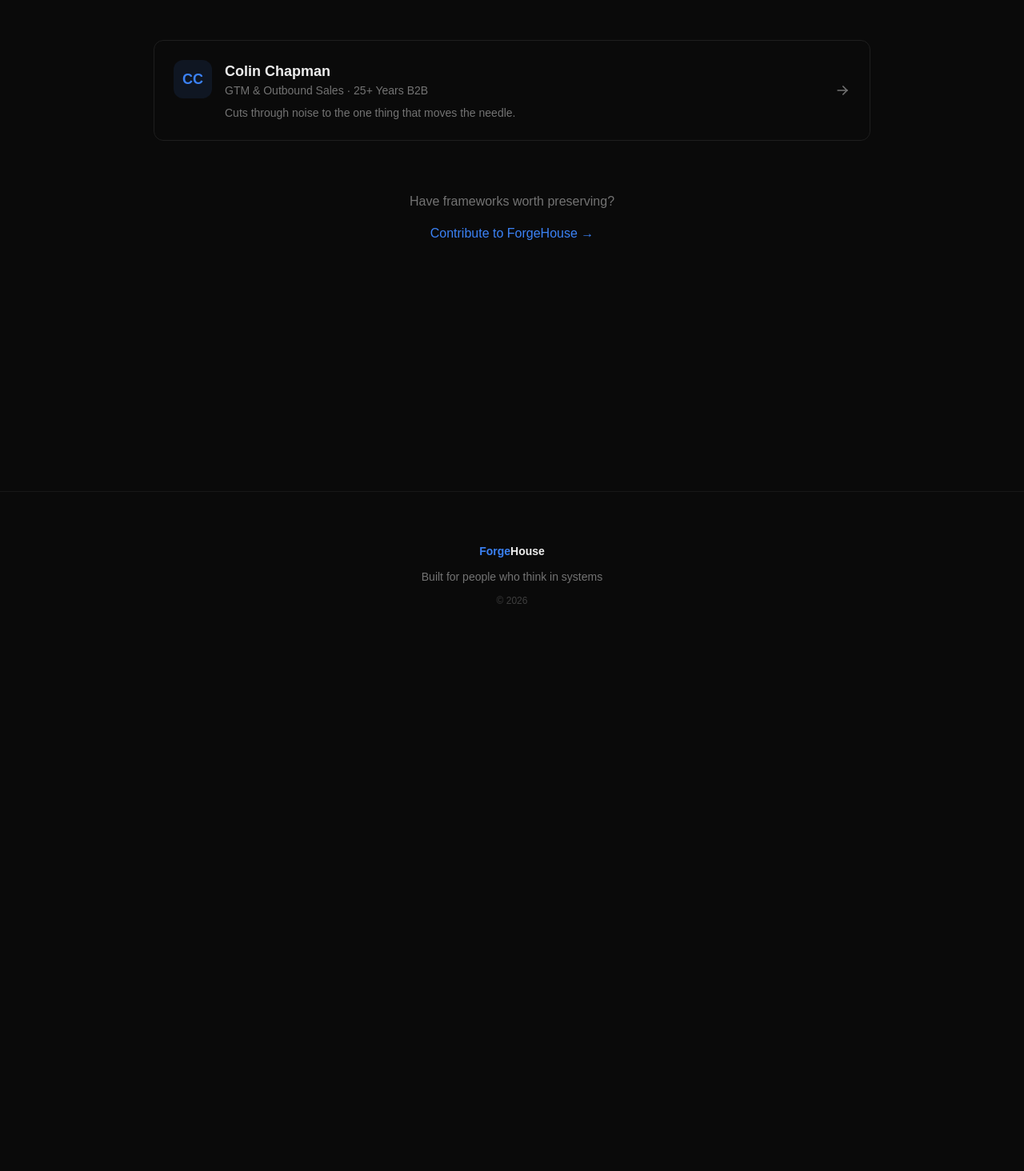
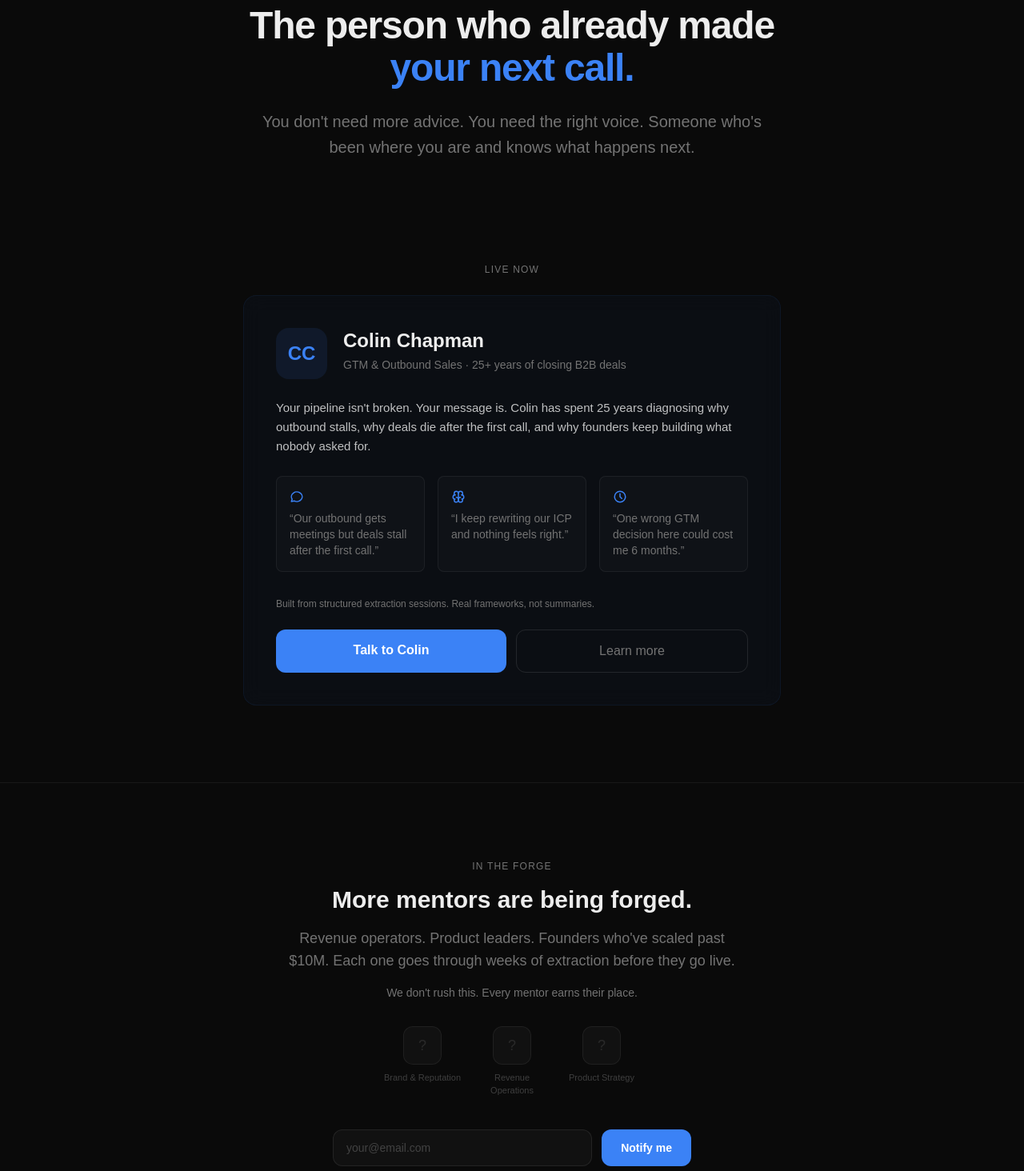
Before and after one commit to Apex-Sudo/forgehouse-site, a Next.js app: page /mentors in a window 1280 px wide. Shown: the part 186-1650 px from the top of the page at 80% size. Before the commit the page ends 1009 px from the top, so only its background shows below. Built offline with nearby package versions, Linux system fonts and the light colour scheme; no server answers.

Commit message:
feat: redesign /mentors as landing page with rich Colin card + waitlist

```diff
--- a/src/app/api/waitlist/route.ts
+++ b/src/app/api/waitlist/route.ts
@@ -1,32 +1,24 @@
-import { NextResponse } from "next/server";
+import { supabase } from "@/lib/supabase";
 
 export async function POST(req: Request) {
   try {
-    const { email, name } = await req.json();
-
-    if (!email) {
-      return NextResponse.json({ error: "Email is required" }, { status: 400 });
+    const { email } = (await req.json()) as { email?: string };
+    if (!email || !email.includes("@")) {
+      return Response.json({ error: "Valid email required" }, { status: 400 });
     }
 
-    const botToken = process.env.TELEGRAM_BOT_TOKEN;
-    const chatId = process.env.TELEGRAM_CHAT_ID;
+    // Upsert to avoid duplicates
+    const { error } = await supabase
+      .from("waitlist")
+      .upsert({ email: email.toLowerCase().trim() }, { onConflict: "email" });
 
-    if (botToken && chatId) {
-      const text = `🔔 *New ForgeHouse Waitlist Signup*\n\n*Email:* ${email.replace(/[_*[\]()~`>#+\-=|{}.!]/g, "\\$&")}${name ? `\n*Name:* ${name.replace(/[_*[\]()~`>#+\-=|{}.!]/g, "\\$&")}` : ""}\n\n_${new Date().toISOString()}_`;
-
-      await fetch(`https://api.telegram.org/bot${botToken}/sendMessage`, {
-        method: "POST",
-        headers: { "Content-Type": "application/json" },
-        body: JSON.stringify({
-          chat_id: chatId,
-          text,
-          parse_mode: "Markdown",
-        }),
-      }).catch((err) => console.error("[waitlist-telegram-error]", err));
+    if (error) {
+      console.error("Waitlist error:", error.message);
+      return Response.json({ error: "Failed to join waitlist" }, { status: 500 });
     }
 
-    return NextResponse.json({ ok: true });
+    return Response.json({ ok: true });
   } catch {
-    return NextResponse.json({ error: "Invalid request" }, { status: 400 });
+    return Response.json({ error: "Server error" }, { status: 500 });
   }
 }
--- a/src/app/mentors/page.tsx
+++ b/src/app/mentors/page.tsx
@@ -1,57 +1,178 @@
 "use client";
 import Link from "next/link";
-import { IconArrowRight } from "@tabler/icons-react";
-
-const mentors = [
-  {
-    slug: "colin-chapman",
-    name: "Colin Chapman",
-    title: "GTM & Outbound Sales · 25+ Years B2B",
-    tagline: "Cuts through noise to the one thing that moves the needle.",
-  },
-];
+import Image from "next/image";
+import { useState } from "react";
+import { IconArrowRight, IconMessageCircle, IconClock, IconBrain } from "@tabler/icons-react";
 
 export default function MentorsPage() {
+  const [email, setEmail] = useState("");
+  const [submitted, setSubmitted] = useState(false);
+  const [submitting, setSubmitting] = useState(false);
+
+  const handleWaitlist = async (e: React.FormEvent) => {
+    e.preventDefault();
+    if (!email || submitting) return;
+    setSubmitting(true);
+    try {
+      const res = await fetch("/api/waitlist", {
+        method: "POST",
+        headers: { "Content-Type": "application/json" },
+        body: JSON.stringify({ email }),
+      });
+      if (res.ok) setSubmitted(true);
+    } catch {
+      // silent
+    }
+    setSubmitting(false);
+  };
+
   return (
-    <div className="pt-20 pb-32 px-6">
-      <div className="max-w-4xl mx-auto">
-        <h1 className="text-3xl md:text-4xl font-bold tracking-tight mb-3">Mentors</h1>
-        <p className="text-muted text-lg mb-12">
-          Every mentor on ForgeHouse has made the hard calls themselves. Their agents carry real frameworks, not theory.
+    <div className="pt-16">
+      {/* Hero */}
+      <section className="px-6 py-24 md:py-32 max-w-4xl mx-auto text-center">
+        <h1 className="text-4xl md:text-5xl font-bold tracking-tight leading-[1.1] mb-6">
+          The person who already made
+          <br />
+          <span className="text-amber">your next call.</span>
+        </h1>
+        <p className="text-muted text-lg md:text-xl max-w-2xl mx-auto leading-relaxed">
+          You don&apos;t need more advice. You need the right voice.
+          Someone who&apos;s been where you are and knows what happens next.
         </p>
+      </section>
 
-        <div className="grid gap-4">
-          {mentors.map((m) => (
-            <Link
-              key={m.slug}
-              href={`/mentors/${m.slug}`}
-              className="group p-6 rounded-xl bg-card border border-border hover:border-amber/40 transition flex items-center justify-between"
-            >
+      {/* Colin - Rich Card */}
+      <section className="px-6 pb-24">
+        <div className="max-w-2xl mx-auto">
+          <p className="text-xs text-muted uppercase tracking-widest mb-6 text-center">Live now</p>
+
+          <div className="glass-card p-8 md:p-10">
+            {/* Header */}
+            <div className="flex items-start gap-5 mb-6">
+              <div className="w-16 h-16 rounded-2xl bg-amber/10 flex items-center justify-center text-2xl font-bold text-amber shrink-0">
+                CC
+              </div>
               <div>
-                <div className="flex items-center gap-4 mb-2">
-                  <div className="w-12 h-12 rounded-xl bg-amber/10 flex items-center justify-center text-lg font-bold text-amber">
-                    {m.name.split(" ").map(n => n[0]).join("")}
-                  </div>
-                  <div>
-                    <h2 className="text-lg font-semibold group-hover:text-amber transition">{m.name}</h2>
-                    <p className="text-sm text-muted">{m.title}</p>
-                  </div>
+                <h2 className="text-2xl font-bold mb-1">Colin Chapman</h2>
+                <p className="text-muted text-sm">GTM & Outbound Sales · 25+ years of closing B2B deals</p>
+              </div>
+            </div>
+
+            {/* Problem statement */}
+            <p className="text-foreground/80 text-[15px] leading-relaxed mb-6">
+              Your pipeline isn&apos;t broken. Your message is. Colin has spent 25 years
+              diagnosing why outbound stalls, why deals die after the first call, and why
+              founders keep building what nobody asked for.
+            </p>
+
+            {/* What Colin solves */}
+            <div className="grid grid-cols-1 md:grid-cols-3 gap-4 mb-8">
+              <div className="bg-white/[0.02] border border-white/[0.06] rounded-lg p-4">
+                <IconMessageCircle size={18} className="text-amber mb-2" />
+                <p className="text-sm text-muted">
+                  &ldquo;Our outbound gets meetings but deals stall after the first call.&rdquo;
+                </p>
+              </div>
+              <div className="bg-white/[0.02] border border-white/[0.06] rounded-lg p-4">
+                <IconBrain size={18} className="text-amber mb-2" />
+                <p className="text-sm text-muted">
+                  &ldquo;I keep rewriting our ICP and nothing feels right.&rdquo;
+                </p>
+              </div>
+              <div className="bg-white/[0.02] border border-white/[0.06] rounded-lg p-4">
+                <IconClock size={18} className="text-amber mb-2" />
+                <p className="text-sm text-muted">
+                  &ldquo;One wrong GTM decision here could cost me 6 months.&rdquo;
+                </p>
+              </div>
+            </div>
+
+            {/* Proof line */}
+            <p className="text-xs text-muted mb-6">
+              Built from structured extraction sessions. Real frameworks, not summaries.
+            </p>
+
+            {/* CTA */}
+            <div className="flex flex-col sm:flex-row gap-3">
+              <Link
+                href="/chat/colin-chapman"
+                className="flex-1 bg-amber text-white py-3.5 rounded-xl font-semibold hover:bg-amber-dark transition text-center cursor-pointer"
+              >
+                Talk to Colin
+              </Link>
+              <Link
+                href="/mentors/colin-chapman"
+                className="flex-1 border border-white/10 text-muted py-3.5 rounded-xl font-medium hover:text-foreground hover:border-white/20 transition text-center cursor-pointer"
+              >
+                Learn more
+              </Link>
+            </div>
+          </div>
+        </div>
+      </section>
+
+      {/* Coming Soon / Waitlist */}
+      <section className="px-6 py-24 border-t border-white/[0.06]">
+        <div className="max-w-2xl mx-auto text-center">
+          <p className="text-xs text-muted uppercase tracking-widest mb-4">In the forge</p>
+          <h2 className="text-2xl md:text-3xl font-bold mb-4">More mentors are being forged.</h2>
+          <p className="text-muted text-lg mb-4 max-w-xl mx-auto">
+            Revenue operators. Product leaders. Founders who&apos;ve scaled past $10M.
+            Each one goes through weeks of extraction before they go live.
+          </p>
+          <p className="text-muted text-sm mb-8">
+            We don&apos;t rush this. Every mentor earns their place.
+          </p>
+
+          {/* Upcoming silhouettes */}
+          <div className="flex justify-center gap-4 mb-10">
+            {["Brand & Reputation", "Revenue Operations", "Product Strategy"].map((label) => (
+              <div key={label} className="w-24 text-center">
+                <div className="w-12 h-12 rounded-xl bg-white/[0.03] border border-white/[0.06] mx-auto mb-2 flex items-center justify-center">
+                  <span className="text-white/10 text-lg">?</span>
                 </div>
-                <p className="text-muted text-sm ml-16">{m.tagline}</p>
+                <p className="text-[11px] text-muted/50">{label}</p>
               </div>
-              <IconArrowRight size={20} className="text-muted group-hover:text-amber transition shrink-0" />
-            </Link>
-          ))}
+            ))}
+          </div>
+
+          {/* Waitlist */}
+          {submitted ? (
+            <div className="glass-card p-6 max-w-md mx-auto">
+              <p className="text-amber font-medium">You&apos;re on the list.</p>
+              <p className="text-muted text-sm mt-1">We&apos;ll notify you when the next mentor goes live.</p>
+            </div>
+          ) : (
+            <form onSubmit={handleWaitlist} className="flex flex-col sm:flex-row gap-3 max-w-md mx-auto">
+              <input
+                type="email"
+                value={email}
+                onChange={(e) => setEmail(e.target.value)}
+                placeholder="your@email.com"
+                required
+                className="flex-1 bg-white/[0.03] border border-white/[0.08] rounded-xl px-4 py-3 text-sm text-foreground placeholder:text-muted/50 focus:outline-none focus:border-amber/40 transition"
+              />
+              <button
+                type="submit"
+                disabled={submitting}
+                className="bg-amber text-white px-6 py-3 rounded-xl font-semibold hover:bg-amber-dark transition text-sm cursor-pointer disabled:opacity-50"
+              >
+                {submitting ? "..." : "Notify me"}
+              </button>
+            </form>
+          )}
         </div>
+      </section>
 
-        {/* Become a mentor CTA */}
-        <div className="mt-16 text-center">
-          <p className="text-muted mb-4">Have frameworks worth preserving?</p>
+      {/* Mentor recruitment CTA */}
+      <section className="px-6 py-16 border-t border-white/[0.06]">
+        <div className="max-w-2xl mx-auto text-center">
+          <p className="text-muted mb-3">Have frameworks worth preserving?</p>
           <Link href="/apply" className="text-amber hover:underline font-medium">
-            Contribute to ForgeHouse →
+            Apply to become a mentor →
           </Link>
         </div>
-      </div>
+      </section>
     </div>
   );
 }
```
